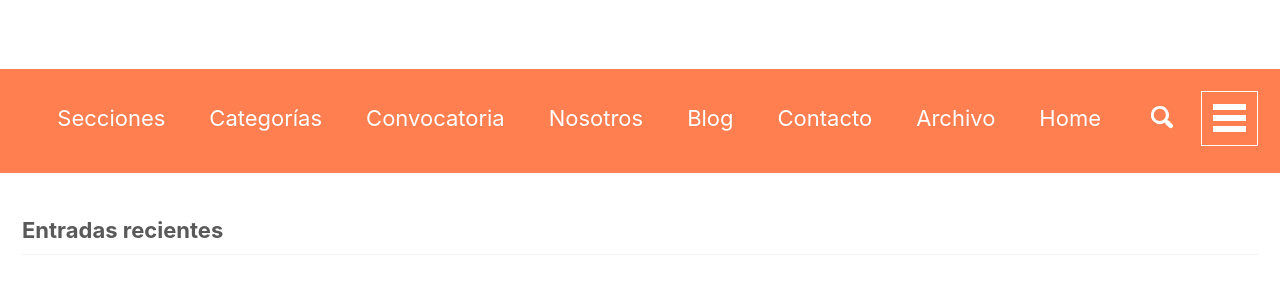
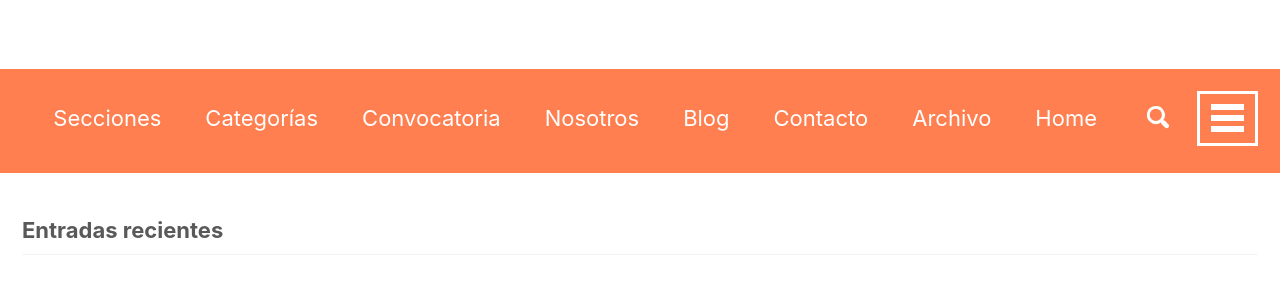
Before and after one commit to sangucherevista/sangucherevista.github.io, a Jekyll site: the page built from index.md, in a window 1280 px wide. Shown: the part 193-474 px from the top of the page. Built offline with Jekyll 4.4.1, drawn with Linux system fonts in a browser that asks for light colours; nearby versions of some CDN libraries; the list of posts is cut into pages by our own code.

Commit message:
Updated '_sass/minimal-mistakes/_navigation.scss' via CloudCannon

```diff
--- a/_sass/minimal-mistakes/_navigation.scss
+++ b/_sass/minimal-mistakes/_navigation.scss
@@ -199,7 +199,7 @@
     align-self: stretch;
     border: 0;
     outline: none;
-    border: 1px solid $white;
+    border: 3px solid $white;
     color: #fff;
     background-color: $coral;
     cursor: pointer;
```
